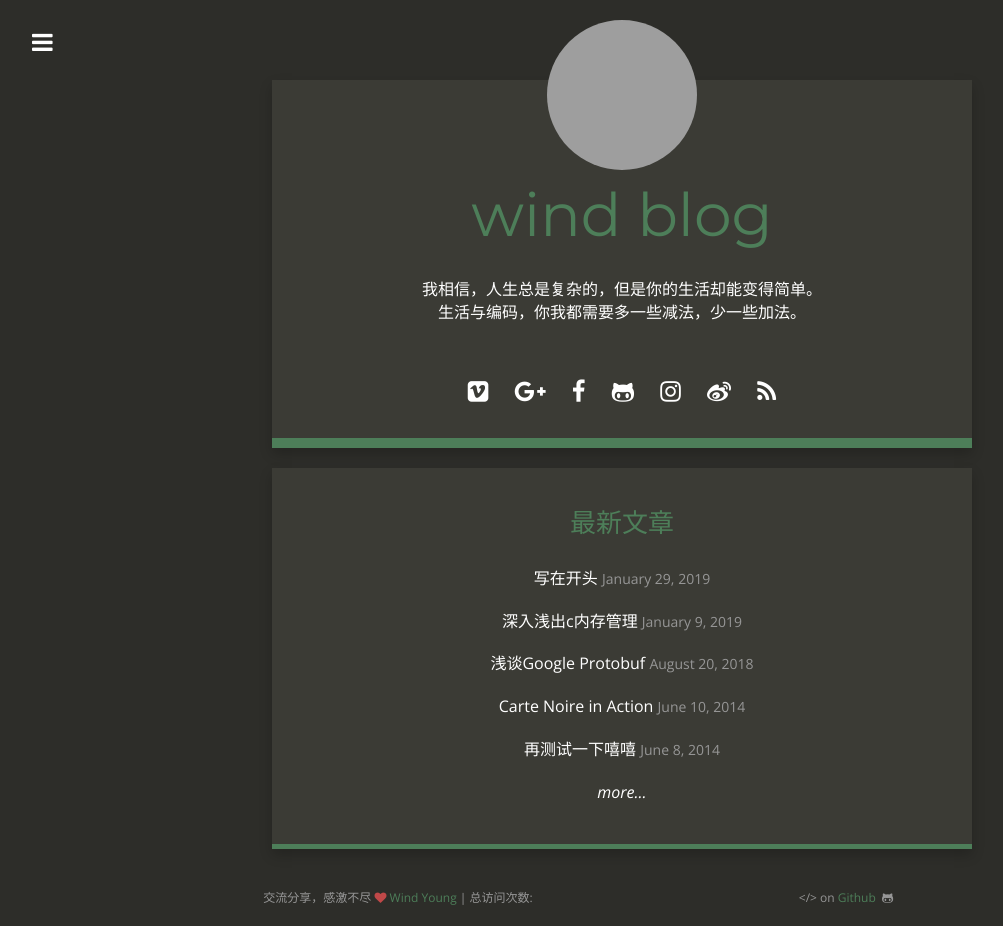
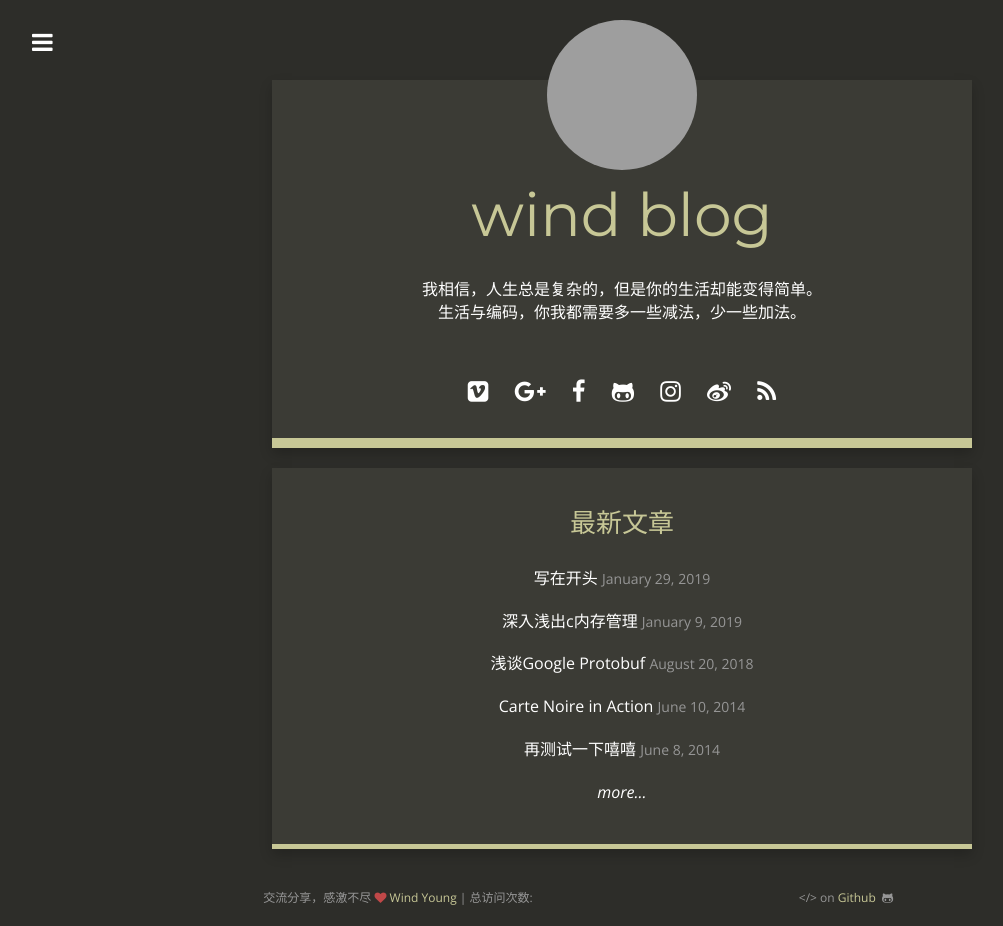
Before and after one commit to wind3110991/wind3110991.github.io, a Jekyll site: the page built from index.html, in a window 1280 px wide. Shown: the whole page, without its empty margins (18-1021 px from the left). Built offline with Jekyll 4.4.1, drawn with Linux system fonts in a browser that asks for light colours; nearby versions of some CDN libraries; comment, search, counter and statistics services are not loaded; grey boxes are pictures that could not be loaded.

Commit message:
update blog

```diff
--- a/css/style.scss
+++ b/css/style.scss
@@ -21,7 +21,7 @@ $dark:           #2D2D29;
 $medium:         #3B3B35;
 $light-medium:   #969696;
 $dark-blue:      #215A6D;
-$color-wind:     #4d7e59;
+$color-wind:     #c7c796;
 $green:          #92C7A3;
 $light:          #DFECE6;
 $white:          #FFFFFF;
```
